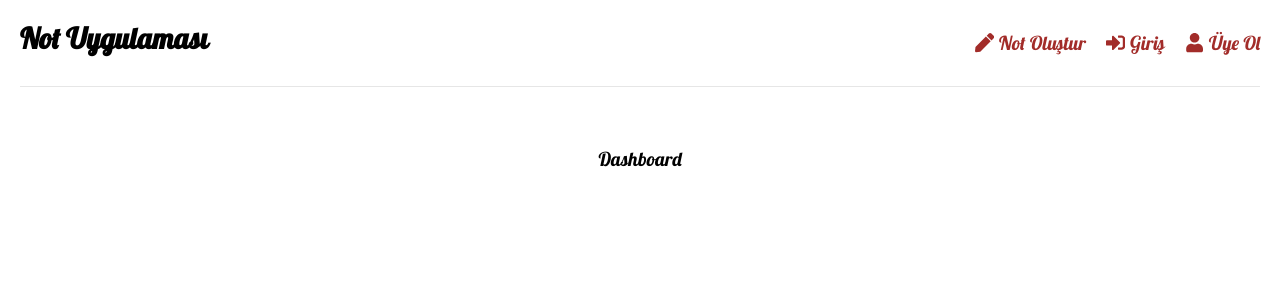
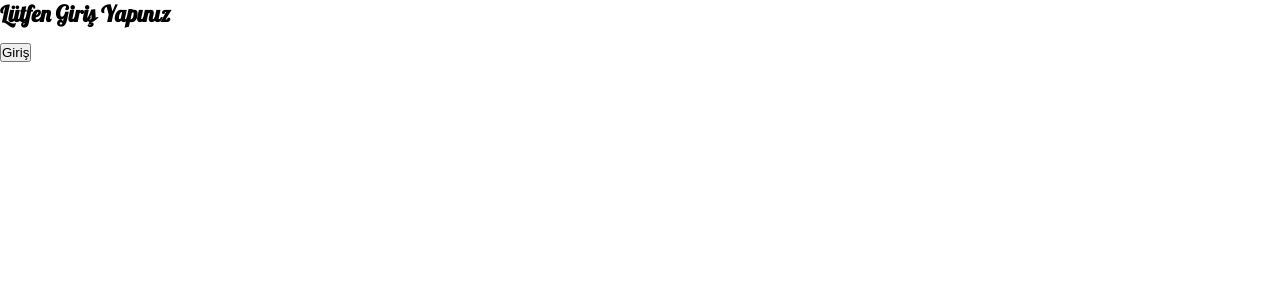
Before and after one commit to MusabBayram/mern-stack, a React (Create React App) app in the folder frontend/: page / in a window 1280 px wide. Shown: the top 300 px of the page. Built offline with nearby package versions, Linux system fonts and the light colour scheme.

Commit message:
Provider added

```diff
--- a/frontend/src/App.js
+++ b/frontend/src/App.js
@@ -3,22 +3,43 @@ import Header from './components/Header';
 import Dashboard from './pages/Dashboard';
 import Login from './pages/Login';
 import Register from './pages/Register';
+import { useSelector } from "react-redux";
 
 function App() {
+  // return (
+  //   <>
+  //     <Router>
+  //       <div className='container'>
+  //         <Header />
+  //         <Routes>
+  //           <Route path='/' element={<Dashboard />} />
+  //           <Route path='/register' element={<Register />} />
+  //           <Route path='/login' element={<Login />} />
+  //         </Routes>
+  //       </div>
+  //     </Router>
+  //   </>
+  // );
+
+  const giris = useSelector(state => state.giris);
+  const hesapla = useSelector(state => state.hesapla);
+
   return (
-    <>
-      <Router>
-        <div className='container'>
-          <Header />
-          <Routes>
-            <Route path='/' element={<Dashboard />} />
-            <Route path='/register' element={<Register />} />
-            <Route path='/login' element={<Login />} />
-          </Routes>
-        </div>
-      </Router>
-    </>
-  );
+    <div className='App'>
+      {giris ? (
+        <>
+          {hesapla}
+          <button>+</button>
+          <button>-</button>
+        </>
+      ) : (
+        <>
+          <h3>Lütfen Giriş Yapınız</h3>
+          <button>Giriş</button>
+        </>
+      )}
+    </div>
+  )
 }
 
 export default App;
--- a/frontend/src/index.js
+++ b/frontend/src/index.js
@@ -4,16 +4,17 @@ import './index.css';
 import App from './App';
 
 import { createStore } from 'redux';
+import { Provider } from 'react-redux';
 import butunReducerlar from './reducers';
 
 let store = createStore(butunReducerlar, window.__REDUX_DEVTOOLS_EXTENSION__ && window.__REDUX_DEVTOOLS_EXTENSION__())
 
-store.subscribe(()=> console.log(store.getState()))
+//store.subscribe(()=> console.log(store.getState()))
 
 
 ReactDOM.render(
-  <React.StrictMode>
+  <Provider store={store}>
     <App />
-  </React.StrictMode>,
+  </Provider>,
   document.getElementById('root')
 );
```
